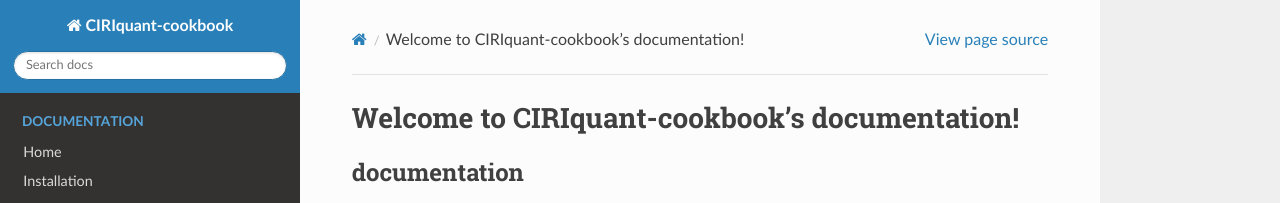
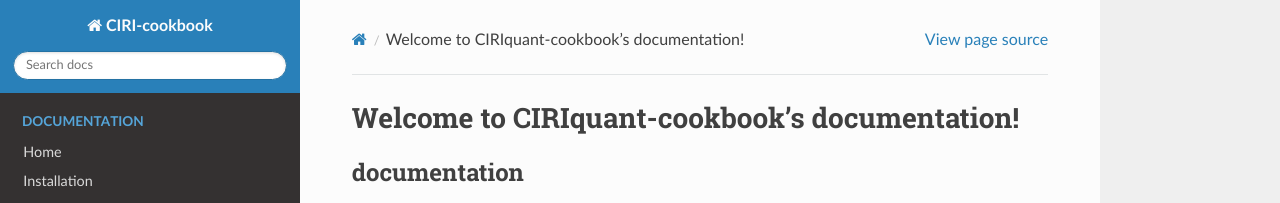
Before and after one commit to bioinfo-biols/CIRI-cookbook, a Sphinx documentation site: the page built from source/index.rst, in a window 1280 px wide. Shown: the top 203 px of the page. Built offline with Sphinx 7.4.7 and the Read the Docs theme 2.0.0, drawn with Linux system fonts in a browser that asks for light colours.

Commit message:
Update conf.py

```diff
--- a/source/conf.py
+++ b/source/conf.py
@@ -23,12 +23,12 @@ source_suffix = ['.rst', '.md']
 
 # -- Project information -----------------------------------------------------
 
-project = 'CIRIquant-cookbook'
+project = 'CIRI-cookbook'
 copyright = '2020, Jinyang Zhang'
 author = 'Jinyang Zhang'
 
 # The full version, including alpha/beta/rc tags
-release = '1.0.2'
+release = '1.0.3'
 
 
 # -- General configuration ---------------------------------------------------
```
